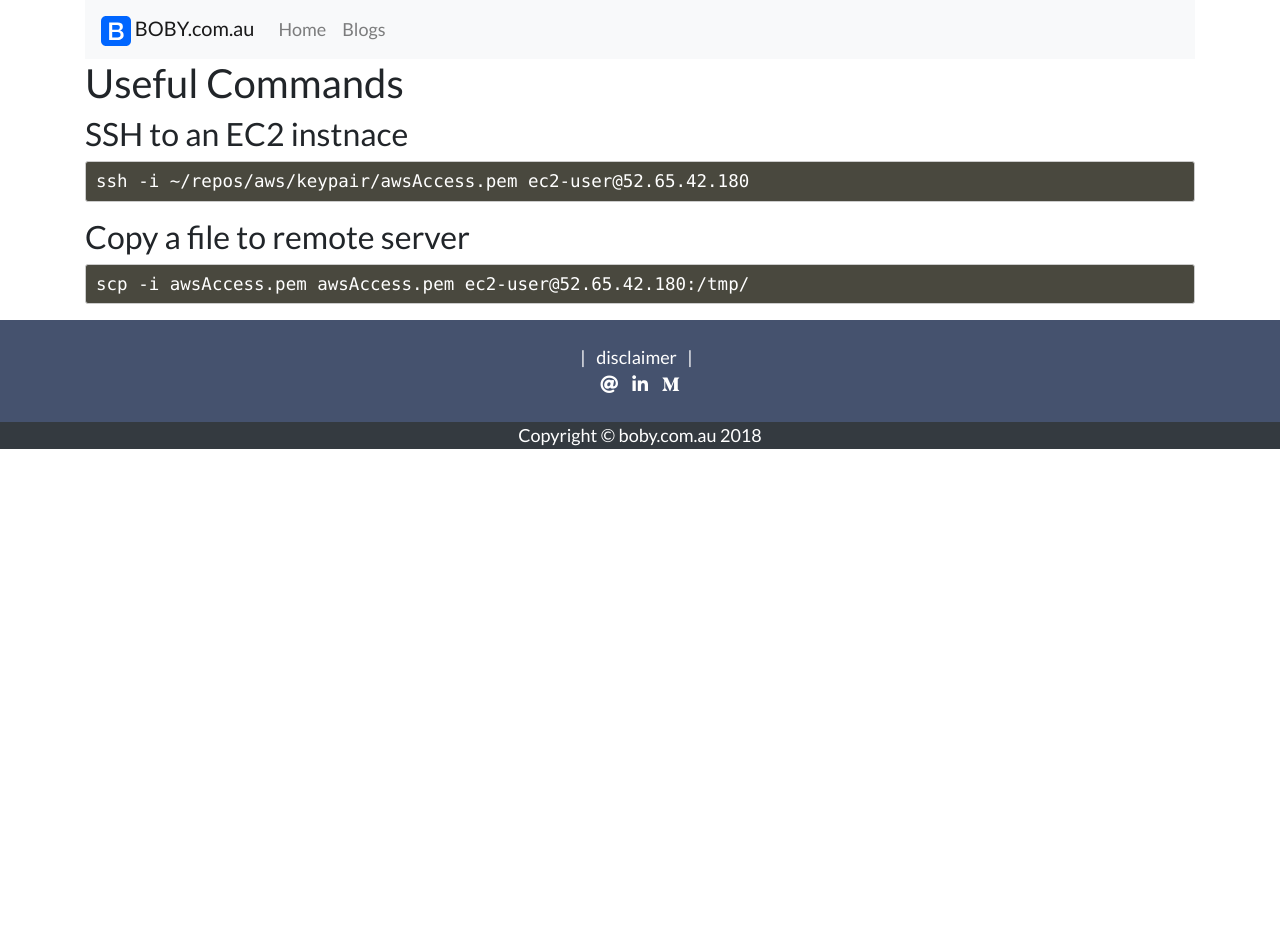
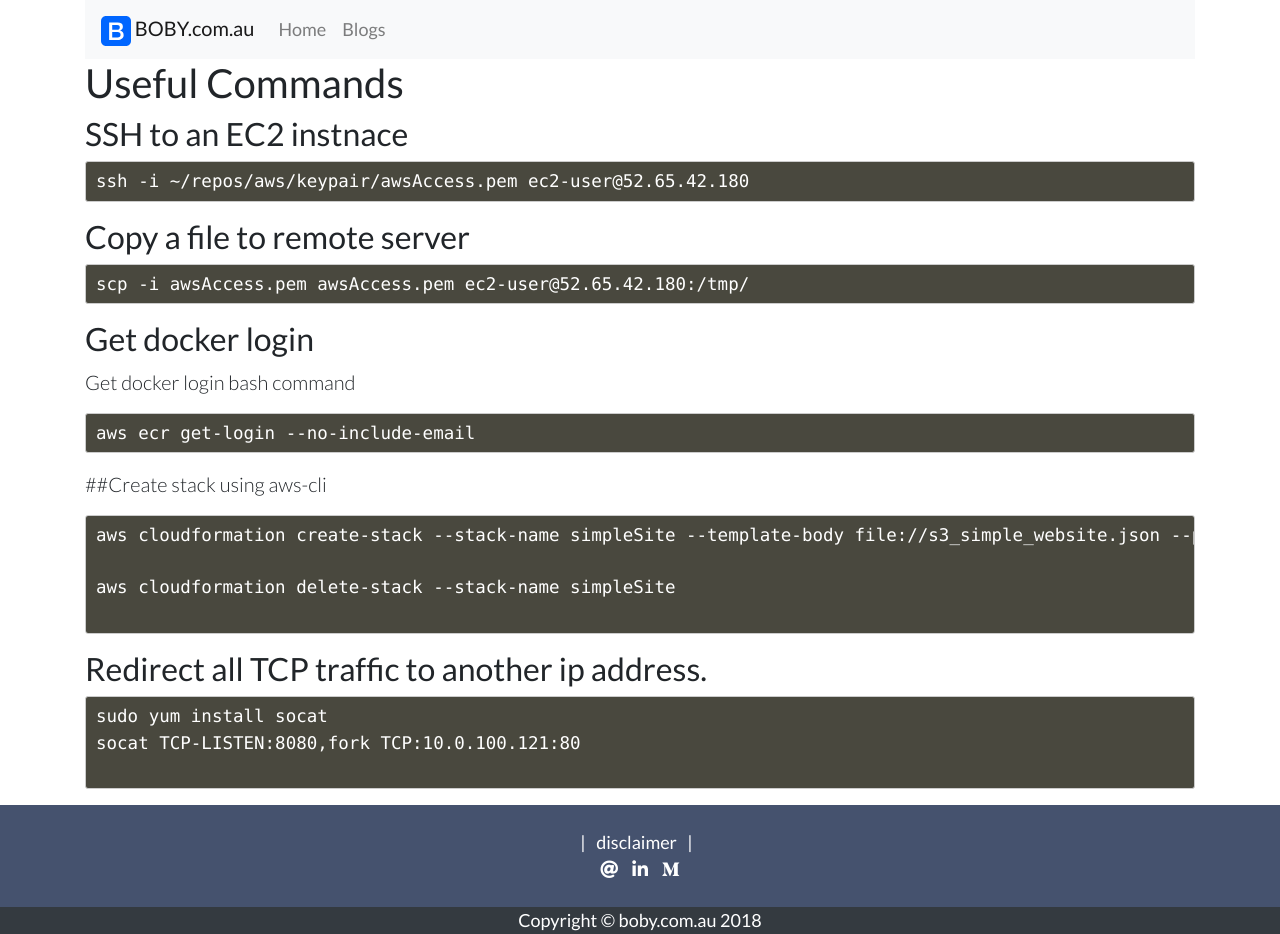
Before and after one commit to bobypt/bobycomau, a Jekyll site: the page built from _posts/2018-08-23-Aws-Notes.md, in a window 1280 px wide. Built offline with Jekyll 4.4.1, drawn with Linux system fonts in a browser that asks for light colours; nearby versions of some CDN libraries; before the commit the page ends 900 px from its top, so only the background shows below that.

Commit message:
Updated aws notes.

````diff
--- a/_posts/2018-08-23-Aws-Notes.md
+++ b/_posts/2018-08-23-Aws-Notes.md
@@ -23,3 +23,28 @@ ssh -i ~/repos/aws/keypair/awsAccess.pem ec2-user@52.65.42.180
 ```
 scp -i awsAccess.pem awsAccess.pem ec2-user@52.65.42.180:/tmp/
 ```
+
+## Get docker login
+
+Get docker login bash command
+
+```
+aws ecr get-login --no-include-email
+```
+
+##Create stack using aws-cli
+
+```
+aws cloudformation create-stack --stack-name simpleSite --template-body file://s3_simple_website.json --parameters ParameterKey=Stackname,ParameterValue=stage1,ParameterKey=AppName,ParameterValue=something
+
+aws cloudformation delete-stack --stack-name simpleSite
+
+```
+
+## Redirect all TCP traffic to another ip address.
+
+```
+sudo yum install socat
+socat TCP-LISTEN:8080,fork TCP:10.0.100.121:80
+
+```
````
Also changed, not shown: _posts/2018-09-01-Create-VPC-Public-Private-Subnet.md (+1 -1 lines).
